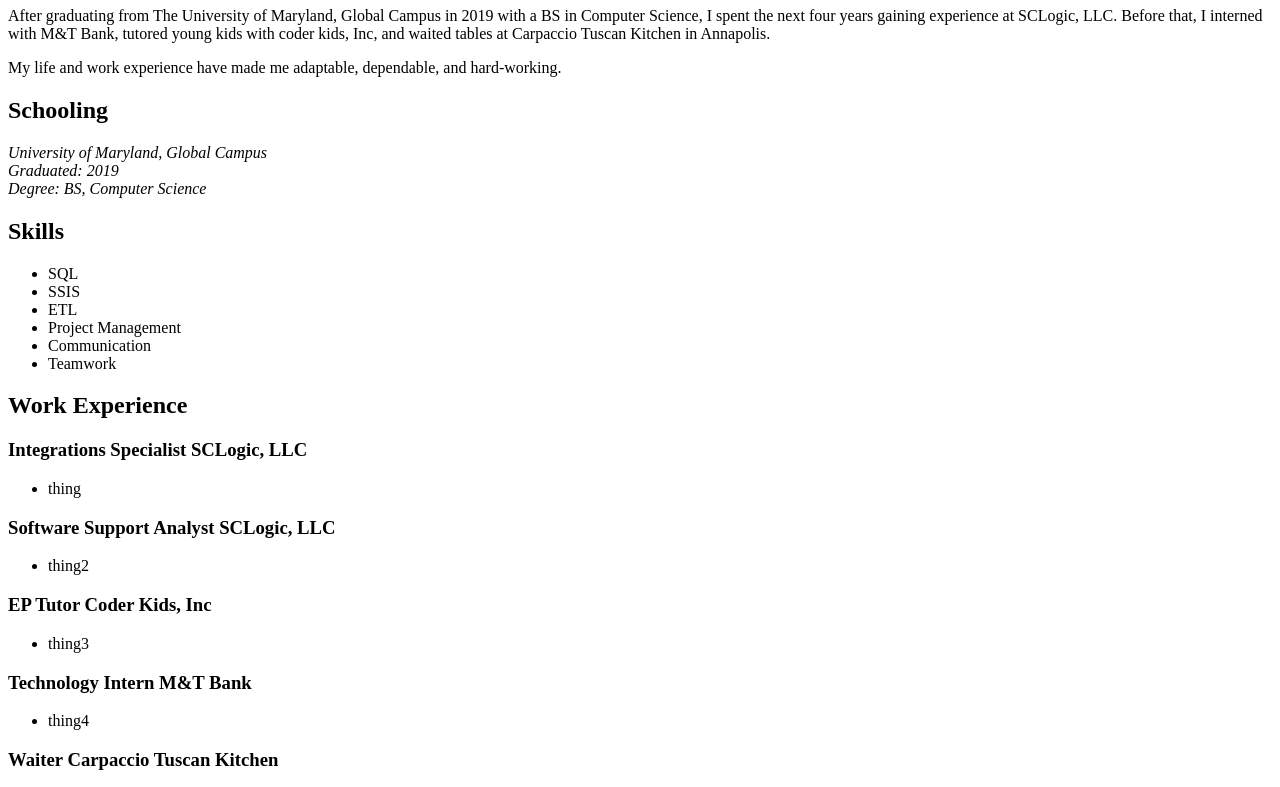
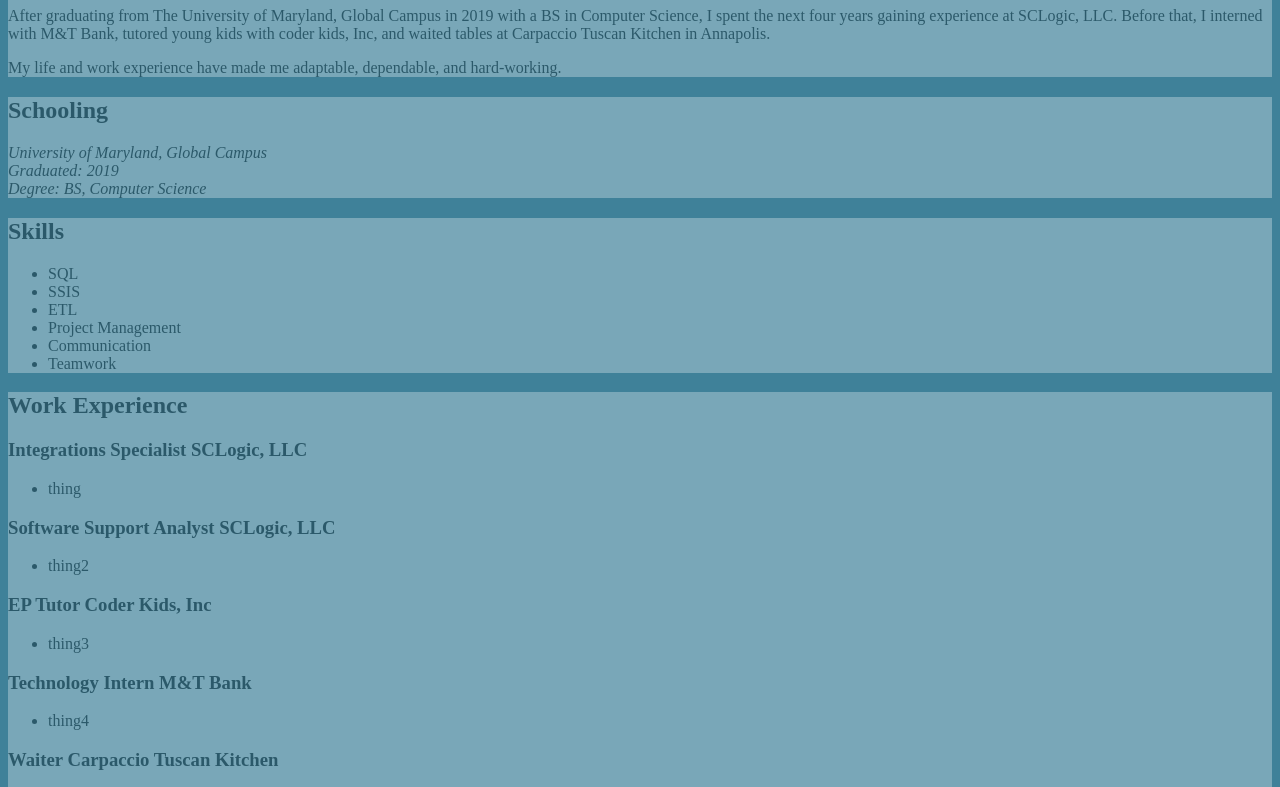
Before and after one commit to amccarthy1813/amccarthy1813.github.io, a plain HTML site: page index.html in a window 1280 px wide. Shown: the part 73-860 px from the top of the page. Drawn offline with Linux system fonts and the light colour scheme.

Commit message:
added assets and css

```diff
--- /dev/null
+++ b/assets/main.css
@@ -0,0 +1,8 @@
+body {
+    background-color: #3f8199;
+}
+
+div {
+    background-color: #ffffff;
+    opacity: .3;
+}
--- a/index.html
+++ b/index.html
@@ -1,5 +1,11 @@
 <!DOCTYPE html>
 <html>
+    <head>
+        <meta charset="utf-8">
+        <title>Aidan McCarthy</title>
+        <meta name="viewport" content="width=device-width, initial-scale=1.0, minimum-scale=1.0, maximum-scale=1.0">
+        <link rel="stylesheet" href="/assets/main.css" type="text/css" media="screen">
+    </head>
 <body>
     <div id="header">
         <h1>Hi! My name is Aidan McCarthy.</h1>
```
